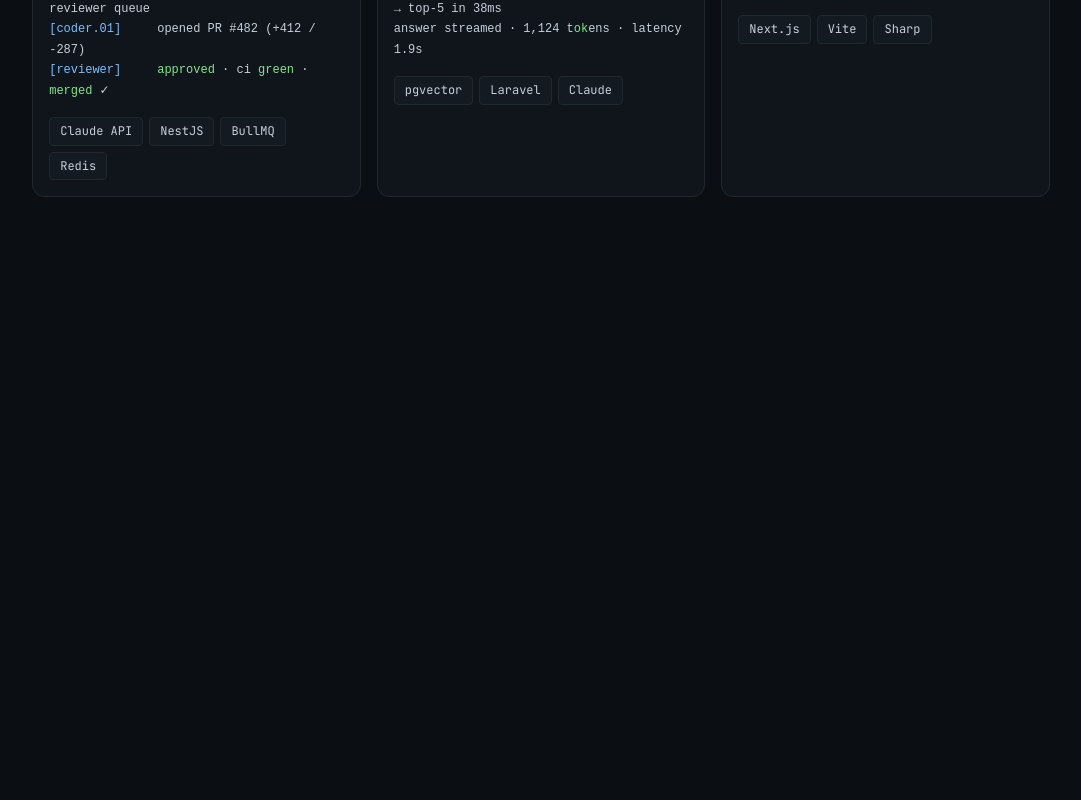
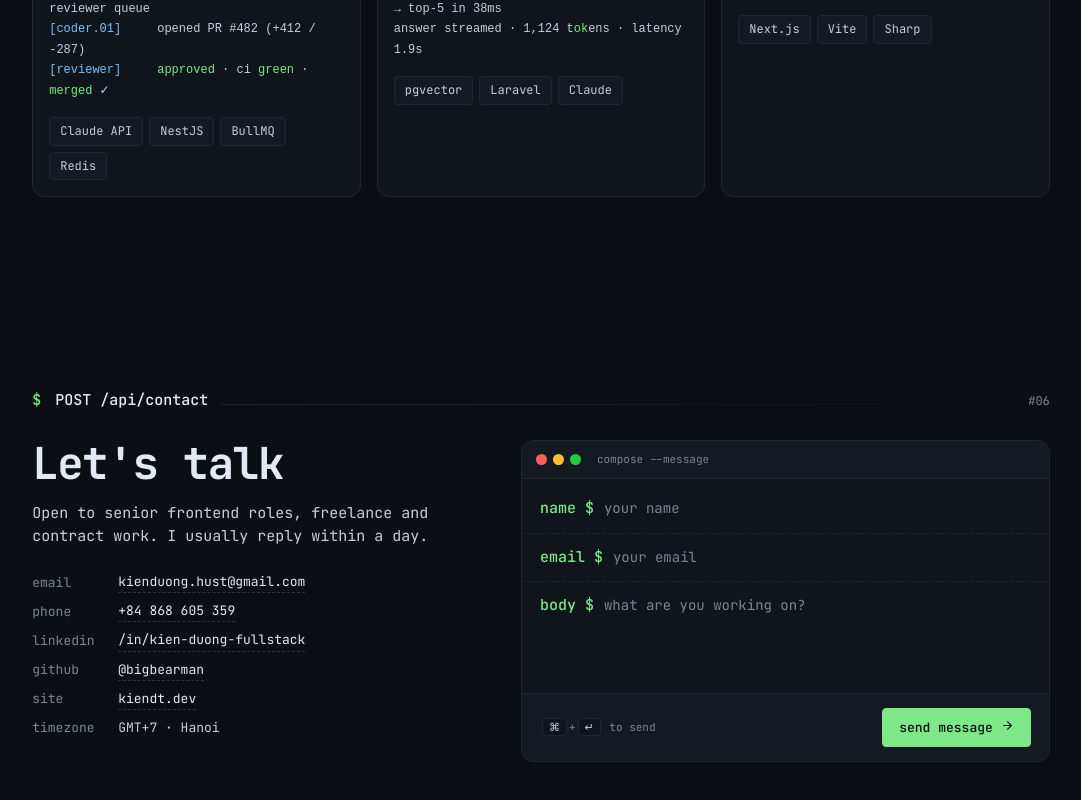
Before and after one commit to bigbearman/portfolio, a Next.js app: page /Kien_Duong_CV.pdf in a window 1280 px wide. Shown: the part 4640-5440 px from the top of the page, without its empty margins (99-1180 px from the left). Before the commit the page ends 4933 px from the top, so only its background shows below. Built offline with nearby package versions, Linux system fonts and the light colour scheme.

Commit message:
feat: add contact section wired to existing /api/contact function

```diff
--- a/app/[lang]/page.tsx
+++ b/app/[lang]/page.tsx
@@ -6,6 +6,7 @@ import Skills from "@/components/Skills";
 import Experience from "@/components/Experience";
 import Projects from "@/components/Projects";
 import Lab from "@/components/Lab";
+import Contact from "@/components/Contact";
 
 export function generateStaticParams() {
   return [{ lang: "en" }, { lang: "vi" }];
@@ -27,6 +28,7 @@ export default async function Page({
         <Experience lang={lang} />
         <Projects lang={lang} />
         <Lab lang={lang} />
+        <Contact lang={lang} />
       </main>
     </>
   );
--- /dev/null
+++ b/components/Contact.tsx
@@ -0,0 +1,66 @@
+import { content, type Lang } from "@/content";
+import SecHead from "./SecHead";
+import ContactForm from "./ContactForm";
+
+export default function Contact({ lang }: { lang: Lang }) {
+  const c = content.contact[lang];
+  const m = content.meta;
+
+  return (
+    <section id="contact">
+      <div className="container">
+        <SecHead cmd="POST /api/contact" hash="06" />
+        <div className="contact-grid">
+          <div>
+            <h2 className="contact__title">{c.title}</h2>
+            <p className="contact__sub">{c.sub}</p>
+            <ul className="contact__list">
+              <li>
+                <span className="k">email</span>
+                <a href={`mailto:${m.email}`}>{m.email}</a>
+              </li>
+              <li>
+                <span className="k">phone</span>
+                <a href={`tel:${m.phone.replace(/\s/g, "")}`}>{m.phone}</a>
+              </li>
+              <li>
+                <span className="k">linkedin</span>
+                <a
+                  href={`https://linkedin.com/in/${m.linkedin}`}
+                  target="_blank"
+                  rel="noreferrer"
+                >
+                  /in/{m.linkedin}
+                </a>
+              </li>
+              <li>
+                <span className="k">github</span>
+                <a
+                  href={`https://github.com/${m.github}`}
+                  target="_blank"
+                  rel="noreferrer"
+                >
+                  @{m.github}
+                </a>
+              </li>
+              <li>
+                <span className="k">site</span>
+                <a href={`https://${m.site}`} target="_blank" rel="noreferrer">
+                  {m.site}
+                </a>
+              </li>
+              <li>
+                <span className="k">timezone</span>
+                <span style={{ color: "var(--fg-2)" }}>
+                  {m.timezone} · Hanoi
+                </span>
+              </li>
+            </ul>
+          </div>
+
+          <ContactForm lang={lang} />
+        </div>
+      </div>
+    </section>
+  );
+}
--- /dev/null
+++ b/components/ContactForm.tsx
@@ -0,0 +1,154 @@
+"use client";
+
+import { useState, type FormEvent, type KeyboardEvent } from "react";
+import { content, type Lang } from "@/content";
+import { Arrow } from "./Icon";
+
+type Status = "idle" | "sending" | "sent" | "error";
+
+export default function ContactForm({ lang }: { lang: Lang }) {
+  const c = content.contact[lang];
+  const [form, setForm] = useState({
+    name: "",
+    email: "",
+    message: "",
+    website: "",
+  });
+  const [status, setStatus] = useState<Status>("idle");
+  const [errorMsg, setErrorMsg] = useState("");
+
+  const submit = async (e: FormEvent) => {
+    e.preventDefault();
+    if (status === "sending") return;
+    if (!form.name || !form.email || !form.message) return;
+
+    setStatus("sending");
+    setErrorMsg("");
+    try {
+      const res = await fetch("/api/contact", {
+        method: "POST",
+        headers: { "content-type": "application/json" },
+        body: JSON.stringify({ ...form, lang }),
+      });
+      const data: { ok?: boolean; error?: string } = await res
+        .json()
+        .catch(() => ({}));
+      if (res.ok && data.ok) {
+        setStatus("sent");
+      } else {
+        const key = (data.error as keyof typeof c.errors) || "generic";
+        setErrorMsg(c.errors[key] || c.errors.generic);
+        setStatus("error");
+      }
+    } catch {
+      setErrorMsg(c.errors.network_error);
+      setStatus("error");
+    }
+  };
+
+  const onKeyDown = (e: KeyboardEvent<HTMLFormElement>) => {
+    if ((e.metaKey || e.ctrlKey) && e.key === "Enter") {
+      e.currentTarget.requestSubmit();
+    }
+  };
+
+  const sent = status === "sent";
+
+  return (
+    <form className="tform" onSubmit={submit} onKeyDown={onKeyDown}>
+      <div className="tform__bar">
+        <span className="dots">
+          <i />
+          <i />
+          <i />
+        </span>
+        <span style={{ marginLeft: 6 }}>compose --message</span>
+      </div>
+
+      <input
+        type="text"
+        name="website"
+        tabIndex={-1}
+        autoComplete="off"
+        value={form.website}
+        onChange={(e) => setForm({ ...form, website: e.target.value })}
+        style={{
+          position: "absolute",
+          left: "-9999px",
+          width: 1,
+          height: 1,
+          opacity: 0,
+        }}
+        aria-hidden="true"
+      />
+
+      {sent ? (
+        <div className="tform__sent">{c.sent}</div>
+      ) : (
+        <>
+          <div className="tform__body">
+            <div className="tform__row">
+              <span className="tform__prompt">name $</span>
+              <input
+                type="text"
+                value={form.name}
+                onChange={(e) => setForm({ ...form, name: e.target.value })}
+                placeholder={c.fields.name}
+                autoComplete="name"
+                disabled={status === "sending"}
+              />
+            </div>
+            <div className="tform__row">
+              <span className="tform__prompt">email $</span>
+              <input
+                type="email"
+                value={form.email}
+                onChange={(e) => setForm({ ...form, email: e.target.value })}
+                placeholder={c.fields.email}
+                autoComplete="email"
+                disabled={status === "sending"}
+              />
+            </div>
+            <div className="tform__row">
+              <span className="tform__prompt">body $</span>
+              <textarea
+                value={form.message}
+                onChange={(e) => setForm({ ...form, message: e.target.value })}
+                placeholder={c.fields.message}
+                disabled={status === "sending"}
+              />
+            </div>
+          </div>
+
+          {status === "error" && (
+            <div className="tform__err">
+              <span style={{ color: "var(--red)" }}>!</span> {errorMsg}
+            </div>
+          )}
+
+          <div className="tform__send">
+            <span className="tform__hint">
+              <kbd>⌘</kbd>+<kbd>↵</kbd> {lang === "en" ? "to send" : "để gửi"}
+            </span>
+            <button
+              type="submit"
+              className="btn btn--primary"
+              disabled={status === "sending"}
+            >
+              {status === "sending"
+                ? lang === "en"
+                  ? "sending…"
+                  : "đang gửi…"
+                : c.send}
+              {status !== "sending" && (
+                <span className="arrow">
+                  <Arrow />
+                </span>
+              )}
+            </button>
+          </div>
+        </>
+      )}
+    </form>
+  );
+}
```
